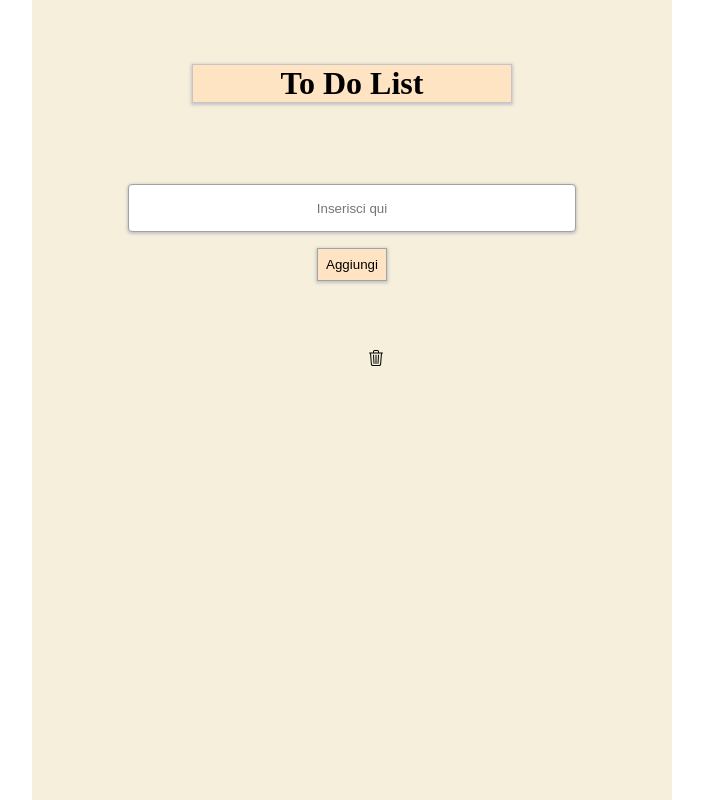
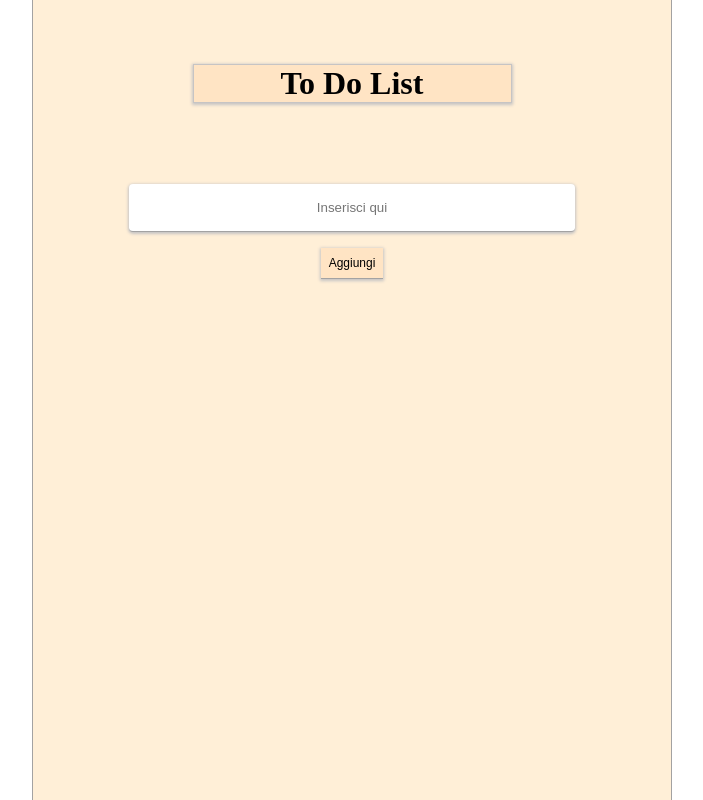
Before and after one commit to NicoleMaini/U1-W3-D3, a plain HTML site: page index.html in a window 1280 px wide. Both pictures are taken after a click on the button "Aggiungi". Shown: the whole page, without its empty margins (288-991 px from the left). Drawn offline with Linux system fonts and the light colour scheme.

Commit message:
add commit

```diff
--- a/assets/style/style.css
+++ b/assets/style/style.css
@@ -28,8 +28,10 @@ header, main{
     padding-block-start: 4rem;
     margin-inline: auto;
     margin-block: 0;
-    background-color: rgb(245, 239, 220);
+    background-color: rgb(255, 239, 215);
     text-align: center;
+    border-left: 1px rgb(163, 162, 162) solid;
+    border-right: 1px rgb(163, 162, 162) solid;
 
 }
 
@@ -44,42 +46,52 @@ input{
     width: 70%;
     margin-inline: auto;
     height: 3rem;
-    border: 1px rgb(163, 162, 162) solid;
+    border: none;
+    border-block-end: 1px rgb(163, 162, 162) solid;
     border-radius: 4px;
     box-shadow: 0 1px 3px 1px rgb(198, 196, 196);
 
 }
 
+
 .btn-style{
-    display: inline-block;
+   display: inline-block;
    margin-block: 1rem;
    padding: 0.5rem;
    background-color: bisque;
-   border: 1px rgb(163, 162, 162) solid;
+   border: none;
+   border-bottom: 1px rgb(163, 162, 162) solid;
    box-shadow: 0 1px 3px 1px rgb(198, 196, 196);
+   font-size: 0.75rem;
 }
 
 
 .element{
     margin-inline: 1rem;
     margin-block: 0.5rem ;
-    font-size: 1.5rem;
+    font-size: 1rem;
+    list-style-type: circle;
 }
 
 .btn-delete{
-    margin-inline-start: 3rem;
+    display: inline-block;
+    text-align: right;
+    margin-inline-start: 1rem;
+    border: none;
+    background-color: transparent;
+}
+
+li {
+    text-align: left;
+    border-block-end: 1px solid gray;
 }
 
 #task-list-container{
-    text-align: center;
     margin-inline: auto;
     margin-top: 3rem;
     width: 70%;
 }
-#task-list-container button{
-    display: inline-block;
-    align-items: end;
-    border: none;
-    background-color: transparent;
 
+.strike{
+    text-decoration: line-through
 }
--- a/js/task-list.js
+++ b/js/task-list.js
@@ -6,16 +6,15 @@ console.log(addPhrase);
 const btn = document.querySelector(".btn-style")
 console.log(btn);
 
-// chiamo la funzione change per entrare in azione quando premo enter
-
 
 const genereteList = textInputObj => {
 
-    const element = document.createElement("p")
-    element.innerText = textInputObj.textInput
-    element.className = "element"
+    const element = document.createElement("li")
+    element.innerText = textInputObj.textInput;
+    element.className = "element";
 
-    element.onclick = a => {element.style = "text-decoration: line-through"}
+    element.onclick = a => {element.classList.toggle("strike")};
+
     const elementsContainer = document.getElementById("task-list-container")
 
 
@@ -28,21 +27,24 @@ const genereteList = textInputObj => {
 
     element.appendChild(btnDelete);
     elementsContainer.appendChild(element);
-    e.currentTarget.reset()
-
 
 }
+
+// chiamo la funzione change per entrare in azione quando premo enter
 
 addPhrase.addEventListener("change", (e) => {
     const textInputObj = {textInput: addPhrase.value}
     genereteList(textInputObj)
-
+    addPhrase.value = ""; // aggiunta per far tornare l'imput vuoto
 }
 )
 
+// chiamo la funzione click per entrare in azione quando premo il bottone
+
 btn.addEventListener("click", (e) => {
+    if(addPhrase.value !== ""){ // aggiunta per impedire all'input di eseguirsi
     const textInputObj = {textInput: addPhrase.value}
     genereteList(textInputObj)
-
+    addPhrase.value = "";}
 }
 )
```
